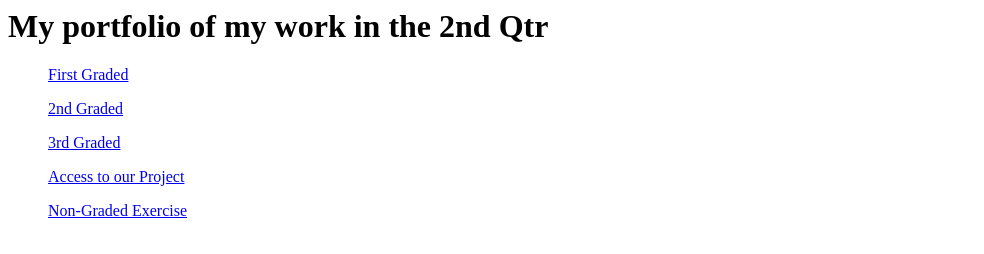
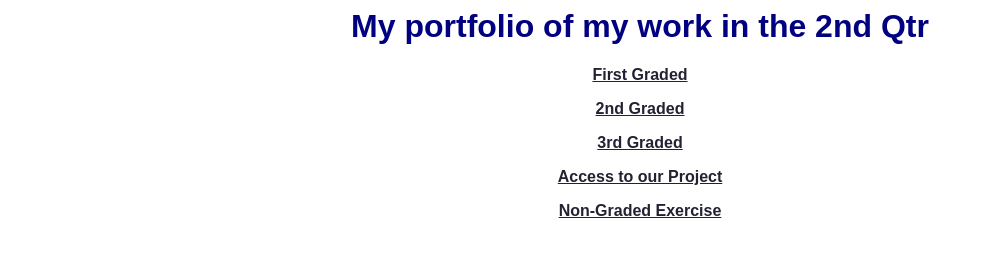
Before and after one commit to sandrineanne02/CS3_2NDQTRPORTFOLIO, a plain HTML site: page index.html in a window 1280 px wide. Shown: the whole page, without its empty margins (0-984 px from the left). Drawn offline with Linux system fonts and the light colour scheme.

Commit message:
12th commit

```diff
--- a/index.html
+++ b/index.html
@@ -1,4 +1,35 @@
 <html lang="en">
+
+  <style>
+    body {
+      font-family: Arial, Helvetica, sans-serif;
+      background-color: #FFFFFF;
+      text-align: center;
+    }
+
+    h1 {
+      color: #000080;
+    }
+
+    nav ul {
+      padding: 0;
+    }
+
+    nav li {
+      display: inline-block;
+      margin: 10px;
+    }
+
+    nav a {
+      color: #223;
+      font-weight: bold;
+    }
+
+    nav a:hover {
+      color: #FFB6C1;
+    }
+  </style>
+
 <body>
     <header>
         <div>
```
Also changed, not shown: public/sandrineanne02.html (+1 -1 lines).
